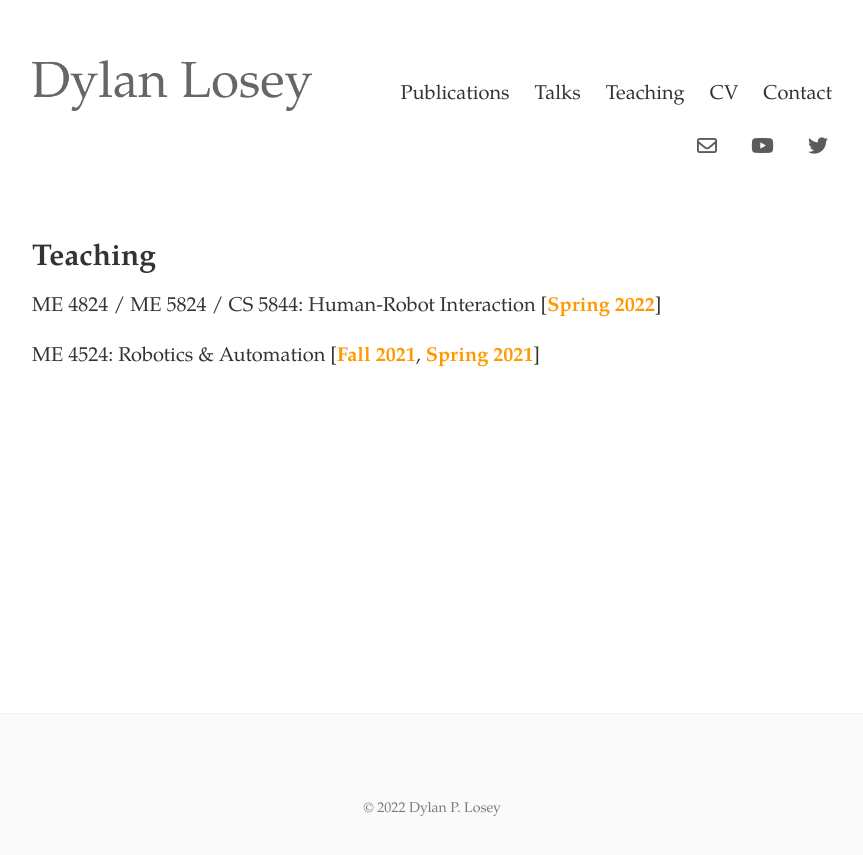
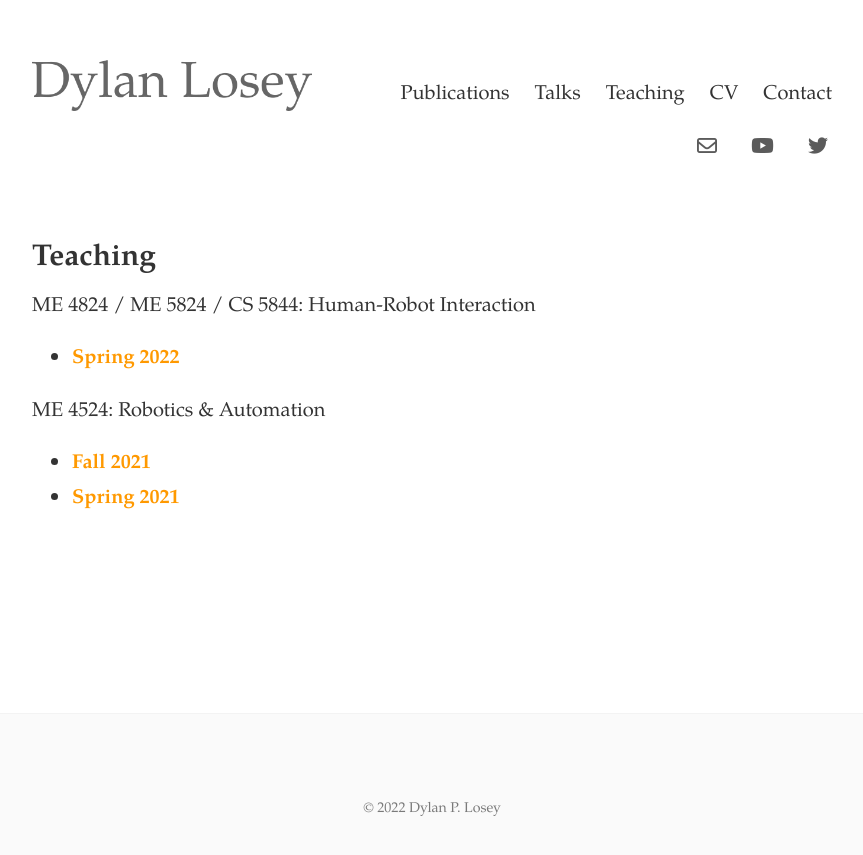
Before and after one commit to dylan-losey/dylan-losey.github.io, a Jekyll site: the page built from teaching.html, in a window 1280 px wide. Shown: the top 855 px of the page, without its empty margins (208-1071 px from the left). Built offline with Jekyll 4.4.1, drawn with Linux system fonts in a browser that asks for light colours; nearby versions of some CDN libraries.

Commit message:
bullet teaching

```diff
--- a/teaching.html
+++ b/teaching.html
@@ -18,10 +18,13 @@ tags: teaching
 </style>
 
 <div>
-  <p>
-  ME 4824 / ME 5824 / CS 5844: Human-Robot Interaction [<b><a class="link" href="{{ site.baseurl }} /me5824-spring2022/">Spring 2022</a></b>]
-  </p>
-  <p>
-  ME 4524: Robotics & Automation [<b><a class="link" href="{{ site.baseurl }} /me4524-fall2021/">Fall 2021</a></b>, <b><a class="link" href="{{ site.baseurl }} /me4524-spring2021/">Spring 2021</a></b>]
-  </p>
+  <p>ME 4824 / ME 5824 / CS 5844: Human-Robot Interaction</p>
+  <ul>
+    <li><b><a class="link" href="{{ site.baseurl }} /me5824-spring2022/">Spring 2022</a></b></li>
+  </ul>
+  <p>ME 4524: Robotics & Automation</p>
+  <ul>
+    <li><b><a class="link" href="{{ site.baseurl }} /me4524-fall2021/">Fall 2021</a></b></li>
+    <li><b><a class="link" href="{{ site.baseurl }} /me4524-spring2021/">Spring 2021</a></b></li>
+  </ul>
 </div>
```
